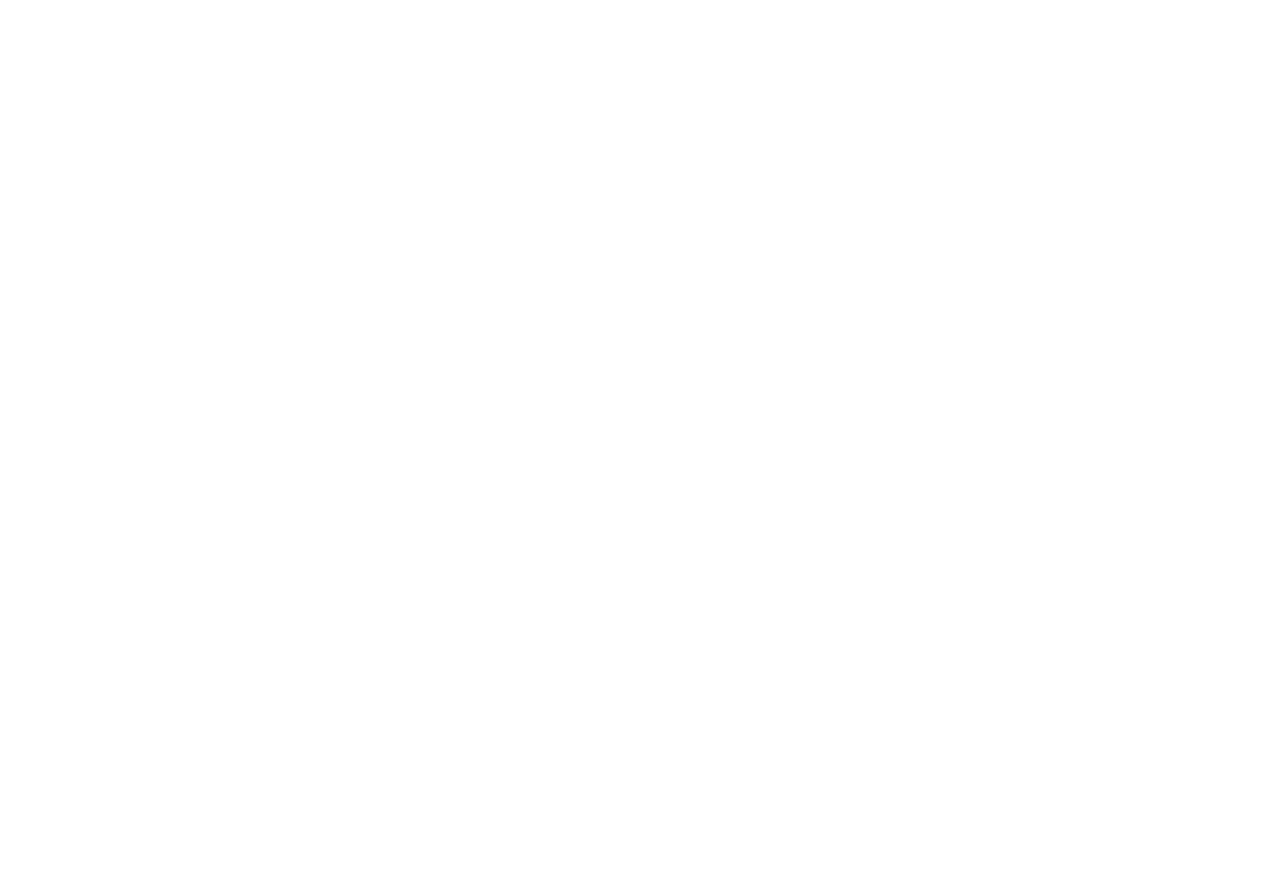
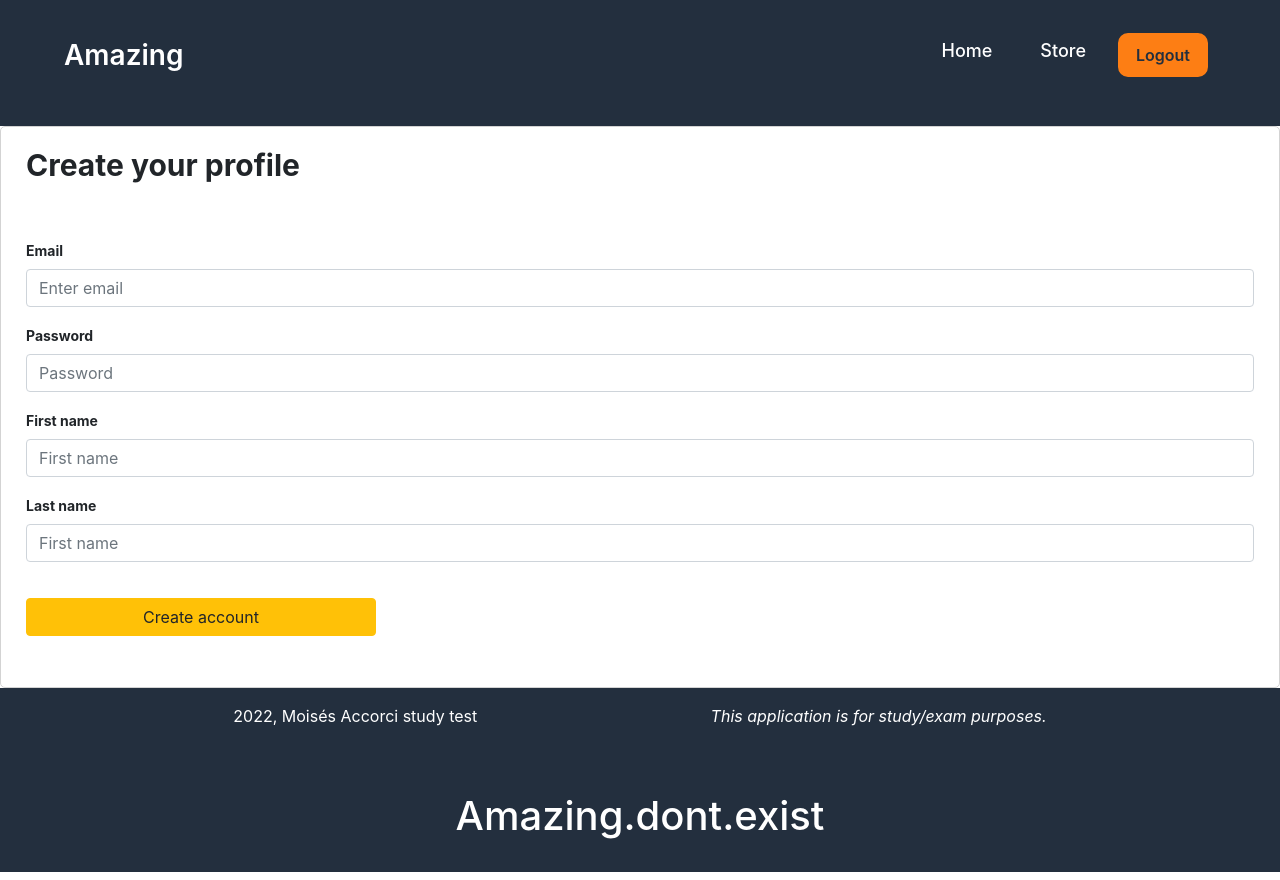
Before and after one commit to moisesaccorci/ecommerce-test-front, a React (Create React App) app: page /register in a window 1280 px wide. Before the commit this address had no page. Before the commit the page ends 800 px from the top, so only its background shows below. Built offline with nearby package versions, Linux system fonts and the light colour scheme.

Commit message:
official v1

```diff
--- a/src/App.tsx
+++ b/src/App.tsx
@@ -6,6 +6,8 @@
 import Login from './views/Login/Login';
 import Store from './views/Store/Store';
 import Profile from './views/Profile/Profile';
+import Register from './views/Register/Register';
+import ProductForm from './views/ProductForm/ProductForm';
 
 function App() {
   return (
@@ -13,8 +15,10 @@
       <Routes>
         <Route path='/' element={ <Home /> } />
         <Route path='/login' element={ <Login /> } />
+        <Route path='/register' element={ <Register /> } />
         <Route path='/store' element={ <Store /> } />
         <Route path='/profile' element={ <Profile /> } />
+        <Route path='/profile/form' element={ <ProductForm /> } />
       </Routes>
 
     </>
--- a/src/api/api.js
+++ b/src/api/api.js
@@ -1,9 +1,8 @@
 import axios from "axios";
 
 const api = axios.create({
-    baseURL: "https://test-ecommerce-api-ma.herokuapp.com",
+    baseURL: "http://localhost:4000",
     headers: {
-        "Content-Type": "Authorization",
         "Content-Type": "application/json",
         Accept: 'application/json',
         Authorization: `Bearer key-magic`,
--- a/src/components/Form.tsx
+++ b/src/components/Form.tsx
@@ -2,6 +2,7 @@
 import '../views/Login/Login.css'
 import '../styles/bootstrap.css'
 import api from "../api/api";
+import { Link } from "react-router-dom";
 
 export default function Form() {
     const [email, setEmail] = useState<string>('')
@@ -71,7 +72,7 @@
 
 
                         </div>
-                        <button type="button" className="btn btn-warning" id="grey-button">Create your Amazing account</button>
+                        <Link to={'/register'}><button type="button" className="btn btn-warning" id="grey-button">Create your Amazing account</button></Link>
 
                     </form>
                 </div>
--- a/src/components/Items.tsx
+++ b/src/components/Items.tsx
@@ -5,6 +5,17 @@
 export default function Items() {
     const [data, setData] = useState<any['products']>([])
 
+    function padTo2Digits(num) {
+        return num.toString().padStart(2, '0');
+      }
+
+      function formatDate(date) {
+        return [
+          padTo2Digits(date.getDate()),
+          padTo2Digits(date.getMonth() + 1),
+          date.getFullYear(),
+        ].join('/');
+      }
 
     useEffect(() => {
         api.get("/products")
@@ -21,6 +32,7 @@
                     <h2>{item.name}</h2>
                     <h3>${item.price}</h3>
                     <h4>{item.description}</h4>
+                    <p>Created at {formatDate(new Date(item.created_at))}</p>
 
 
                 </div>
--- /dev/null
+++ b/src/views/ProductForm/ProductForm.tsx
@@ -0,0 +1,103 @@
+import React, { useEffect, useState } from "react";
+import api from "../../api/api";
+import Footer from "../../components/Footer";
+import Navbar from "../../components/NavBar";
+import '../../styles/bootstrap.css'
+import '../Profile/Profile.css'
+
+export default function ProductForm() {
+    const [name, setName] = useState<string>('')
+    const [description, setDescription] = useState<string>('')
+    const [price, setPrice] = useState<number>()
+    const [userId, setUserId] = useState<number>()
+    const [data, setData] = useState<any['email']>([])
+    const emailSession = localStorage.getItem('email')?.toString()
+    const [email, setEmail] = useState<string>(`${emailSession}`)
+    const userSession = localStorage.getItem('user')
+
+    useEffect(() => {
+        console.log(email)
+        api.get('/auth/login/getuser', {
+            params: {
+                email: email
+            }
+        }).then(response => setUserId(response.data.id))
+    }, [])
+
+    const handleSubmit = async (e) => {
+        e.preventDefault()
+        const product = { name, description, price, createdAt: Date.now(), user_id: userId }
+        try {
+            const response = await api.post('/products', product)
+            // console.log('Logged in')
+            window.location.href = '/'
+
+        } catch (error: any) {
+            const message = error.response.data.message
+            console.log(message)
+        }
+
+    }
+
+    if (userSession != '') {
+        return (
+            <>
+            <Navbar />
+                <div className="row">
+                    <div className="col-md">
+                        <form onSubmit={handleSubmit}>
+                            <div className="sign-in">Create product</div>
+                            <div className="form-group">
+                                <label id="words_1">Name</label>
+                                <input
+                                    required={true}
+                                    type="text"
+                                    className="form-control"
+                                    id="exampleInputEmail1"
+                                    aria-describedby="emailHelp"
+                                    placeholder="Enter name"
+                                    onChange={({ target }) => setName(target.value)}
+                                />
+                            </div>
+                            <div className="form-group">
+                                <label id="words_1">Description</label>
+                                <br></br>
+
+                                <textarea cols={55} rows={4} placeholder="Description"
+                                    onChange={({ target }) => setDescription(target.value)} />
+                            </div>
+                            <div className="form-group">
+                                <label id="words_1">Price</label>
+                                <input
+                                    required={true}
+                                    type="number"
+                                    className="form-control"
+                                    id="exampleInputPassword1"
+                                    placeholder="Price"
+                                    onChange={({ target }) => setPrice(parseFloat(target.value))}
+                                />
+                            </div>
+                            <div className="form-group">
+                                <button type="submit" className="btn btn-warning" id="sign-in">Create product</button>
+                            </div>
+
+
+                        </form>
+                    </div>
+                </div>
+                <Footer />
+            </>
+        )
+    }
+
+    return (
+        <>
+            <Navbar />
+            <section className="profileLoginFail">
+                <h1>You're not logged in</h1>
+                <h1>{":("}</h1>
+            </section>
+            <Footer />
+        </>
+    )
+}
--- a/src/views/Profile/Profile.tsx
+++ b/src/views/Profile/Profile.tsx
@@ -3,7 +3,8 @@
 import Navbar from '../../components/NavBar'
 import './Profile.css'
 import api from "../../api/api";
-import { config } from "process";
+import { Link } from "react-router-dom";
+
 
 export default function Profile() {
     const [data, setData] = useState<any['products']>([])
@@ -17,7 +18,7 @@
             .catch((err) => {
                 console.error(err)
             })
-    }, [setData])
+    }, [data])
 
     useEffect(() => {
         api.get('/auth/login', {params: {
@@ -34,6 +35,7 @@
                 <section className="userProfile">
                     <h1>Welcome!</h1>
                     <h4>All your items are listed down below</h4>
+                    <Link to={'/profile/form'}><h6>Add item</h6></Link>
                 </section>
 
                 <section className="item_listing">
--- /dev/null
+++ b/src/views/Register/Register.tsx
@@ -0,0 +1,92 @@
+import React, { useState } from "react";
+import Footer from "../../components/Footer";
+import Navbar from "../../components/NavBar";
+import api from "../../api/api";
+import '../../styles/bootstrap.css'
+
+export default function Register() {
+    const [email, setEmail] = useState<string>('')
+    const [password, setPassword] = useState<string>('')
+    const [name, setName] = useState<string>('')
+    const [surname, setLastName] = useState<string>('')
+
+    const handleSubmit = async (e) => {
+        e.preventDefault()
+        const user = { email, password, name, surname, role: 'user' }
+        try {
+            const response = await api.post('/auth/register', user)
+            localStorage.setItem('user', 'true')
+            localStorage.setItem('email', email.toString())
+            window.location.href = '/'
+
+        } catch (error: any) {
+            const message = error.response.data.message
+            console.log(message)
+        }
+
+    }
+
+    return (
+        <>
+            <Navbar />
+            <div className="row">
+                <div className="col-md">
+                    <form onSubmit={handleSubmit}>
+                        <div className="sign-in">Create your profile</div>
+                        <div className="form-group">
+                            <label id="words_1">Email</label>
+                            <input
+                                required={true}
+                                type="email"
+                                className="form-control"
+                                id="exampleInputEmail1"
+                                aria-describedby="emailHelp"
+                                placeholder="Enter email"
+                                onChange={({ target }) => setEmail(target.value)}
+                            />
+                        </div>
+                        <div className="form-group">
+                            <label id="words_1">Password</label>
+                            <input
+                                required={true}
+                                type="password"
+                                className="form-control"
+                                id="exampleInputPassword1"
+                                placeholder="Password"
+                                onChange={({ target }) => setPassword(target.value)}
+                            />
+                        </div>
+                        <div className="form-group">
+                            <label id="words_1">First name</label>
+                            <input
+                                required={true}
+                                type="text"
+                                className="form-control"
+                                id="exampleInputPassword1"
+                                placeholder="First name"
+                                onChange={({ target }) => setName(target.value)}
+                            />
+                        </div>
+                        <div className="form-group">
+                            <label id="words_1">Last name</label>
+                            <input
+                                required={true}
+                                type="text"
+                                className="form-control"
+                                id="exampleInputPassword1"
+                                placeholder="First name"
+                                onChange={({ target }) => setLastName(target.value)}
+                            />
+                        </div>
+                        <div className="form-group">
+                            <button type="submit" className="btn btn-warning" id="sign-in">Create account</button>
+                        </div>
+
+
+                    </form>
+                </div>
+            </div>
+            <Footer />
+        </>
+    )
+}
```
Also changed, not shown: src/index.tsx (line endings or trailing spaces), src/views/Register/Register.css (added).
